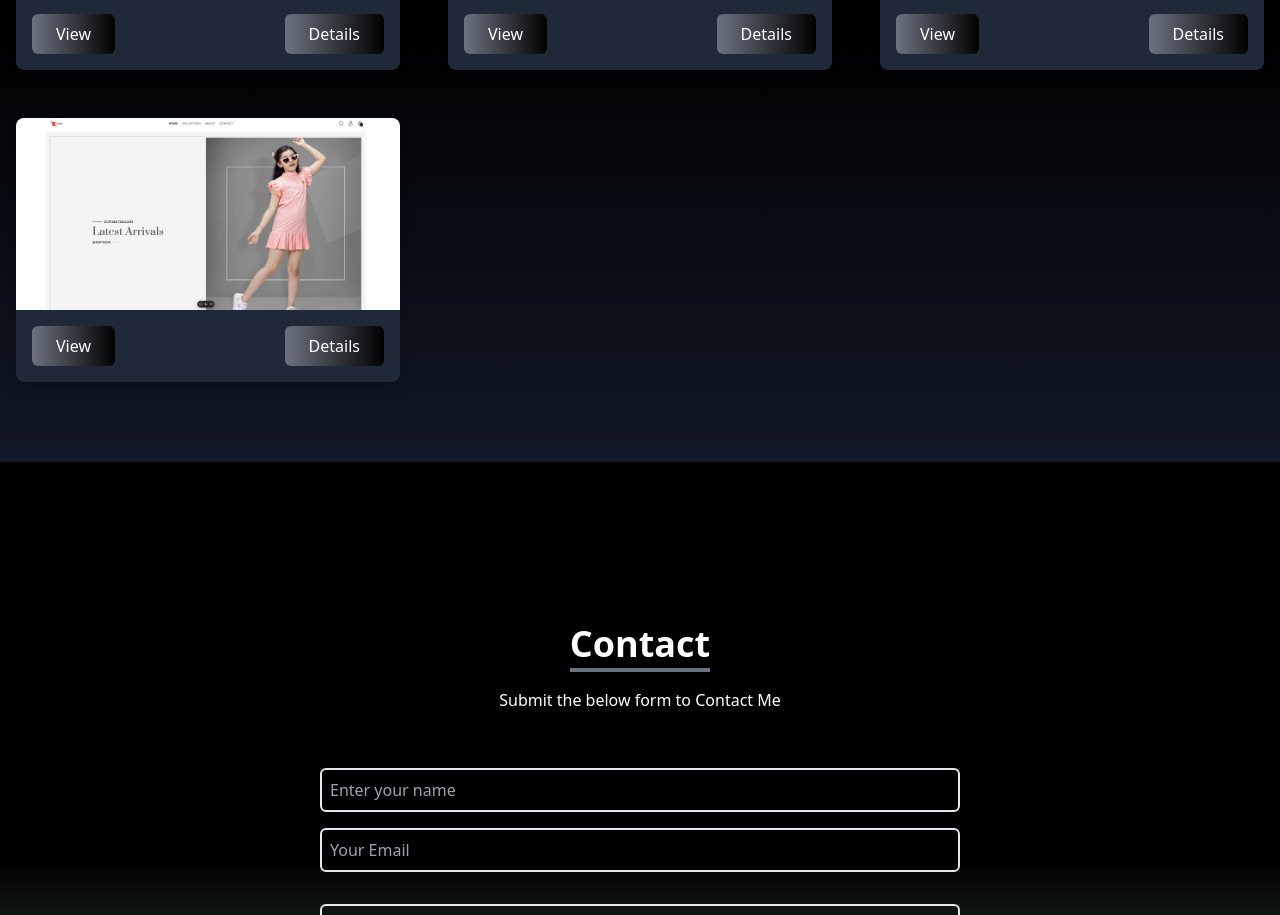
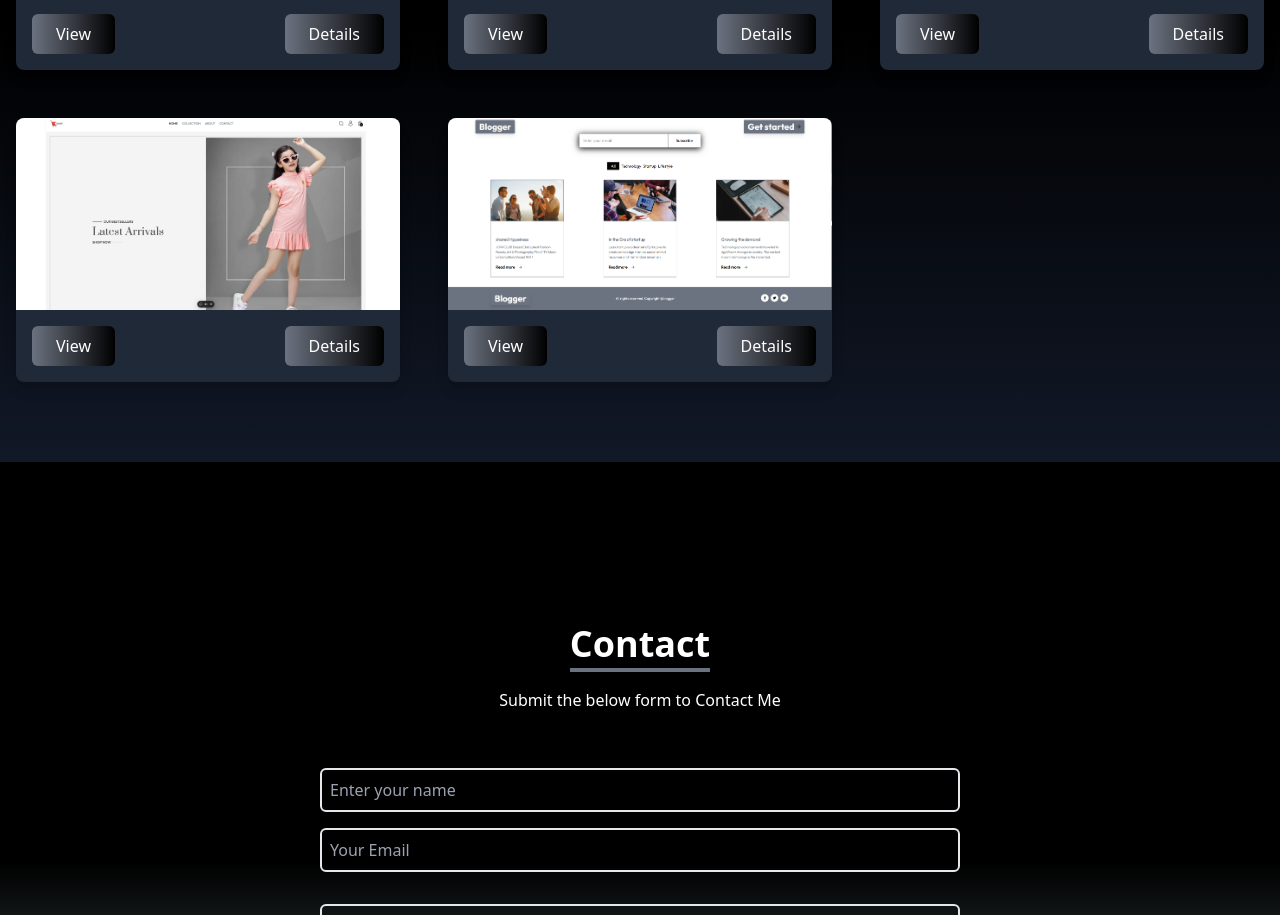
Before and after one commit to Piyush0924/Portfolio, a React (Create React App) app: page / in a window 1280 px wide. Shown: the part 2886-3801 px from the top of the page. Built offline with nearby package versions, Linux system fonts and the light colour scheme.

Commit message:
adding the Project

```diff
--- a/src/components/Projects.jsx
+++ b/src/components/Projects.jsx
@@ -33,6 +33,13 @@ const projectData = [
     details:
       "The E-commerce Dashboard is a user-friendly platform created to make online shopping easier and more efficient. It provides a central place for customers to browse, search, and purchase products effortlessly.",
   },
+  {id:5,
+    src:"/Blog_App.png",
+    l:"https://github.com/Piyush0924/Blog_App_Unified_Mentor",
+    href:"https://blog-app-4iix.vercel.app",
+    details:"a dynamic blog application using Next.js, featuring server-side rendering for improved performance and a seamless user experience. The app includes CRUD functionality, responsive design with Tailwind CSS, and API integration for fetching and managing content efficiently."
+  }
+
 ];
 
 const Projects = () => {
```
Also changed, not shown: public/Blog_App.png (added).
